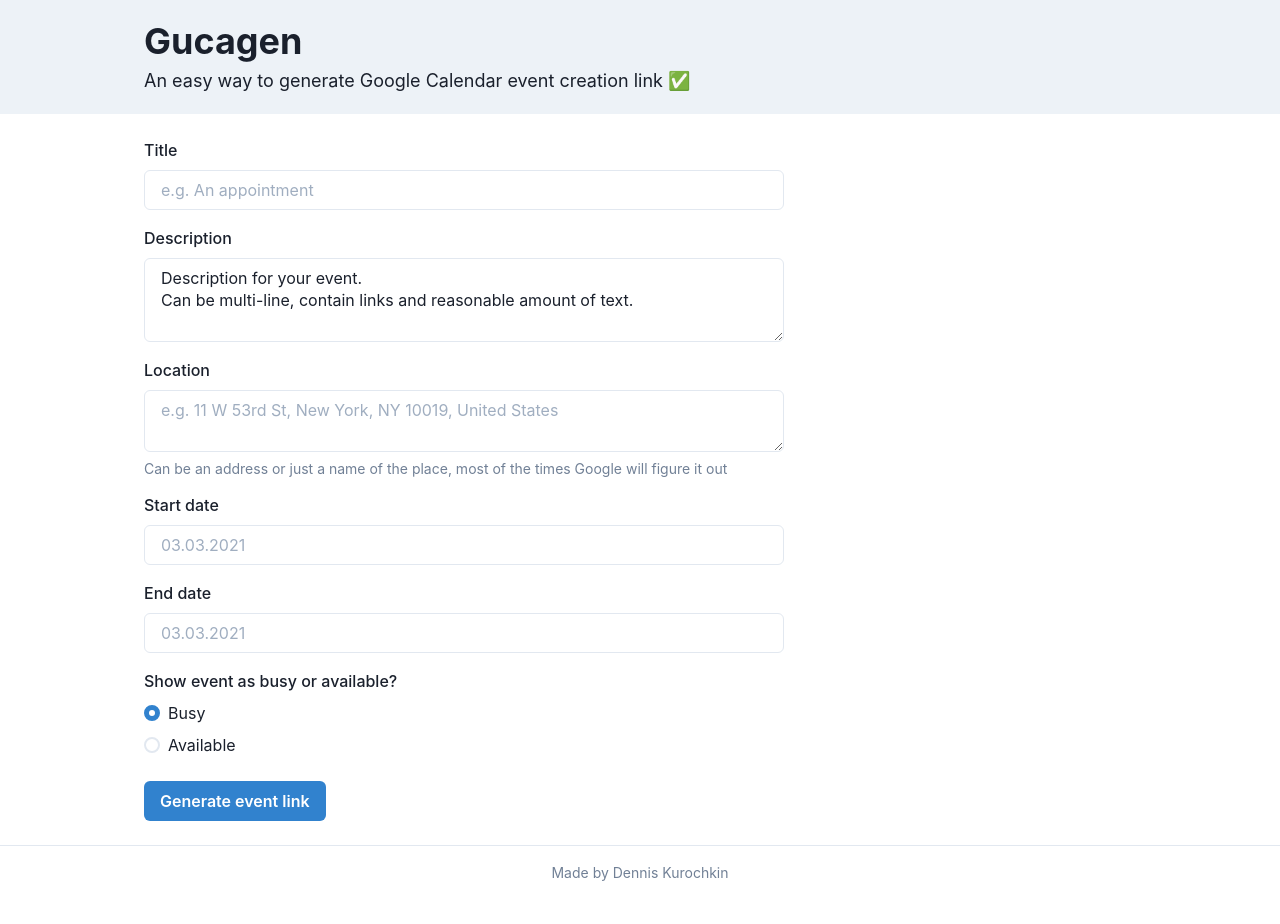
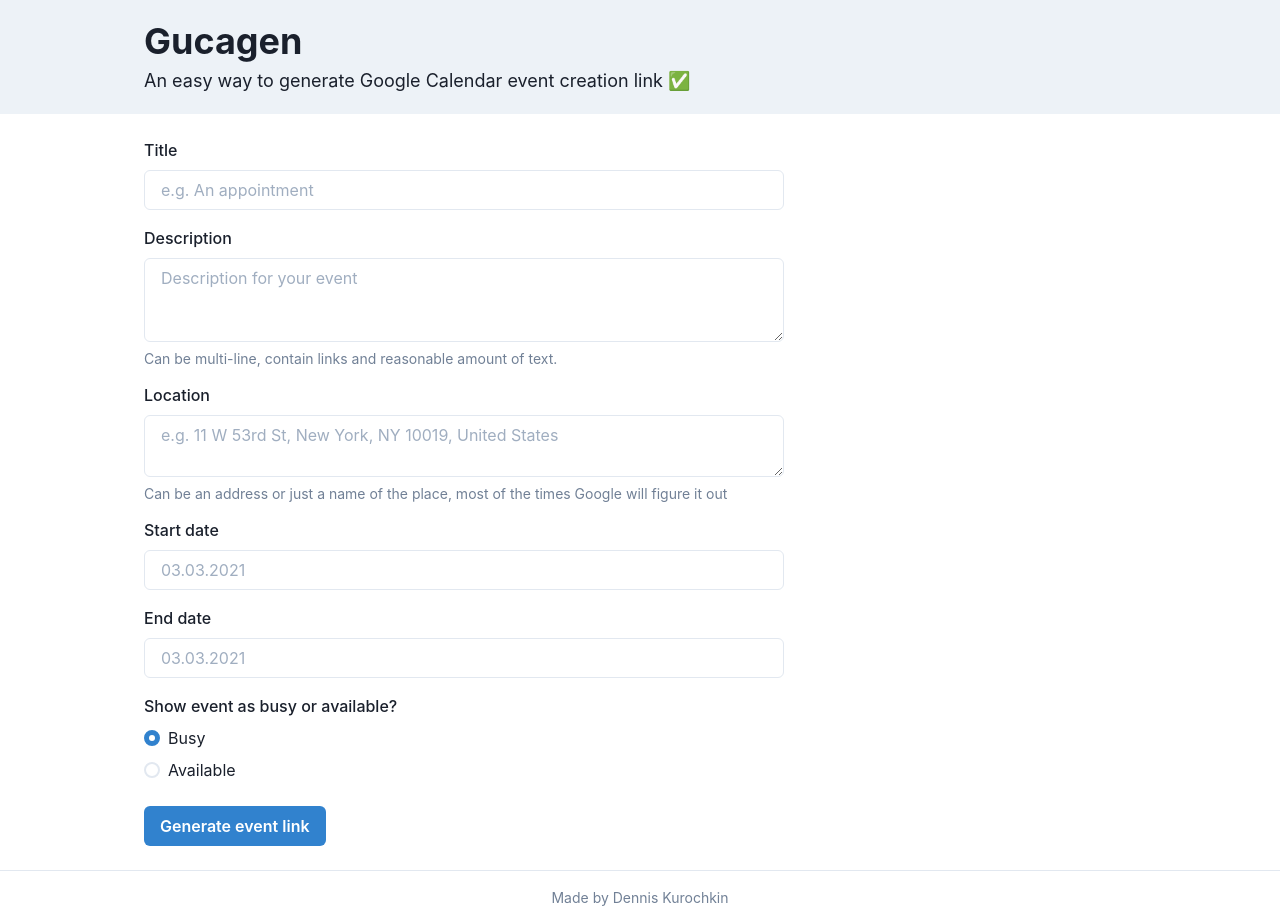
Before and after one commit to dennis-kurochkin/google-calendar-link-generator, a Next.js app: page / in a window 1280 px wide. Before the commit the page ends 899 px from the top, so only its background shows below. Built offline with nearby package versions, Linux system fonts and the light colour scheme.

Commit message:
feat: make reactive generator

```diff
--- /dev/null
+++ b/core/components/Generator/Generator.tsx
@@ -0,0 +1,18 @@
+import React from 'react'
+import { Form } from './components'
+
+const BASE_LINK = 'https://www.google.com/calendar/render?action=TEMPLATE'
+
+const Generator = () => {
+  const handleGetLinkParams = (linkParams: string) => {
+    const url = encodeURI(`${BASE_LINK}${linkParams}`)
+    console.log(url)
+  }
+  return (
+    <Form
+      onGetLinkParams={handleGetLinkParams}
+    />
+  )
+}
+
+export default Generator
--- a/core/components/Generator.tsx
+++ b/core/components/Generator/components/Form.tsx
@@ -4,10 +4,19 @@
 } from '@chakra-ui/react'
 
 const FORM_CONTROL_MARGIN = 4
-const DEFAULT_DESC_TEXT = 'Description for your event.\nCan be multi-line, contain links and reasonable amount of text.'
 
-const Generator: React.FC = () => {
-  const [descText, setDescText] = useState<string>(DEFAULT_DESC_TEXT)
+const Form = ({ onGetLinkParams }: { onGetLinkParams: Function}) => {
+  const [title, setTitle] = useState('')
+  const [description, setDescription] = useState('')
+  const [location, setLocation] = useState('')
+  const [startDate, setStartDate] = useState('')
+  const [endDate, setEndDate] = useState('')
+  const [busy, setBusy] = useState(false)
+
+  const handleSubmit = () => {
+    const result = `text=${title}&details=${description}&location=${location}&dates=${startDate}%2F${endDate}`
+    onGetLinkParams(result)
+  }
 
   return (
     <Box
@@ -19,7 +28,9 @@
       >
         <FormLabel>Title</FormLabel>
         <Input
+          value={title}
           placeholder="e.g. An appointment"
+          onInput={(e: React.FormEvent<HTMLInputElement>) => setTitle(e.currentTarget.value)}
         />
       </FormControl>
       <FormControl
@@ -30,12 +41,14 @@
           Description
         </FormLabel>
         <Textarea
-          value={descText}
-          onFocus={({ currentTarget }) => currentTarget.value === DEFAULT_DESC_TEXT && setDescText('')}
-          onBlur={({ currentTarget }) => !currentTarget.value && setDescText(DEFAULT_DESC_TEXT)}
-          onInput={({ currentTarget }) => setDescText(currentTarget.value)}
+          value={description}
+          placeholder="Description for your event"
           rows={3}
+          onInput={(e: React.FormEvent<HTMLTextAreaElement>) => setDescription(e.currentTarget.value)}
         />
+        <FormHelperText>
+          Can be multi-line, contain links and reasonable amount of text.
+        </FormHelperText>
       </FormControl>
       <FormControl
         id="location"
@@ -45,8 +58,10 @@
           Location
         </FormLabel>
         <Textarea
+          value={location}
           placeholder="e.g. 11 W 53rd St, New York, NY 10019, United States"
           rows={2}
+          onInput={(e: React.FormEvent<HTMLTextAreaElement>) => setLocation(e.currentTarget.value)}
         />
         <FormHelperText>
           Can be an address or just a name of the place, most of the times Google will figure it out
@@ -58,7 +73,9 @@
       >
         <FormLabel>Start date</FormLabel>
         <Input
+          value={startDate}
           placeholder="03.03.2021"
+          onInput={(e: React.FormEvent<HTMLInputElement>) => setStartDate(e.currentTarget.value)}
         />
       </FormControl>
       <FormControl
@@ -67,7 +84,9 @@
       >
         <FormLabel>End date</FormLabel>
         <Input
+          value={endDate}
           placeholder="03.03.2021"
+          onInput={(e: React.FormEvent<HTMLInputElement>) => setEndDate(e.currentTarget.value)}
         />
       </FormControl>
       <FormControl
@@ -82,11 +101,15 @@
           >
             <Radio
               value="busy"
+              isChecked={busy}
+              onChange={() => setBusy(true)}
             >
               Busy
             </Radio>
             <Radio
               value="available"
+              isChecked={!busy}
+              onChange={() => setBusy(false)}
             >
               Available
             </Radio>
@@ -96,6 +119,7 @@
       <Button
         colorScheme="blue"
         mt={6}
+        onClick={handleSubmit}
       >
         Generate event link
       </Button>
@@ -103,4 +127,4 @@
   )
 }
 
-export default Generator
+export default Form
--- /dev/null
+++ b/core/components/Generator/components/index.ts
@@ -0,0 +1 @@
+export { default as Form } from './Form'
--- /dev/null
+++ b/core/components/Generator/index.ts
@@ -0,0 +1 @@
+export { default } from './Generator'
```
Also changed, not shown: 1 other file (tests, documents, lock files or other folders).
